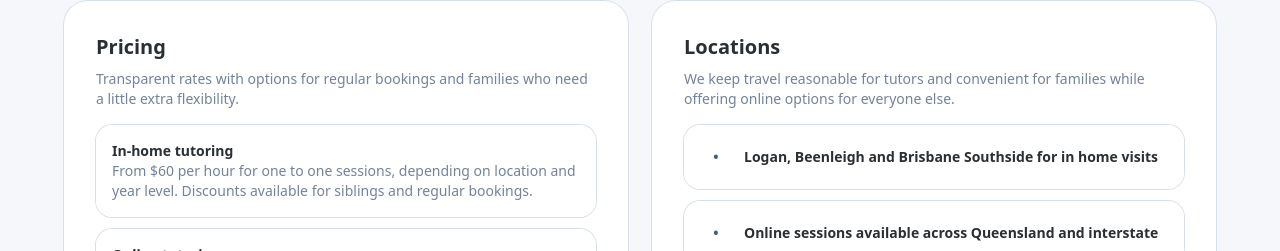
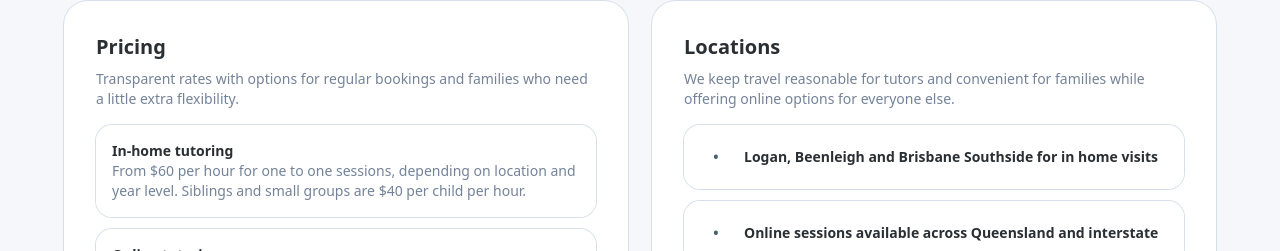
Before and after one commit to Studyroom-au/studyroom, a Next.js app: page /tutoring in a window 1280 px wide. Shown: the part 2622-2873 px from the top of the page. Built offline with nearby package versions, Linux system fonts and the light colour scheme.

Commit message:
Update site

```diff
--- a/src/app/page.tsx
+++ b/src/app/page.tsx
@@ -114,7 +114,7 @@ const testimonials = [
   },
   {
     quote:
-      "Before tutoring with lily, I was struggling immensely with mathematics, to a point where i would simply give up on trying. Lily helped explain problems with much more clarity than the questions in my textbook, and after 1 term of tutoring, I went from a D to a B- on my exam. I can now confidently try my best at maths, and not be intimidated by attempting difficult and confusing questions. If you are having trouble with anything, I can't recomment Lily enough! She's kind, patient and 100% perfect for helping people like you and me! Thank you Lily!!",
+      "Before tutoring with lily, I was struggling immensely with mathematics, to a point where i would simply give up on trying. Lily helped explain problems with much more clarity than the questions in my textbook, and after 1 term of tutoring, I went from a D to a B- on my exam. I can now confidently try my best at maths, and not be intimidated by attempting difficult and confusing questions. If you are having trouble with anything, I can't recommend Lily enough! She's kind, patient and 100% perfect for helping people like you and me! Thank you Lily!!",
     name: "Grade 8 student",
   },
   {
--- a/src/app/tutoring/page.tsx
+++ b/src/app/tutoring/page.tsx
@@ -46,7 +46,7 @@ const pricing = [
   {
     label: "In-home tutoring",
     detail:
-      "From $60 per hour for one to one sessions, depending on location and year level. Discounts available for siblings and regular bookings.",
+      "From $60 per hour for one to one sessions, depending on location and year level. Siblings and small groups are $40 per child per hour.",
   },
   {
     label: "Online tutoring",
```
